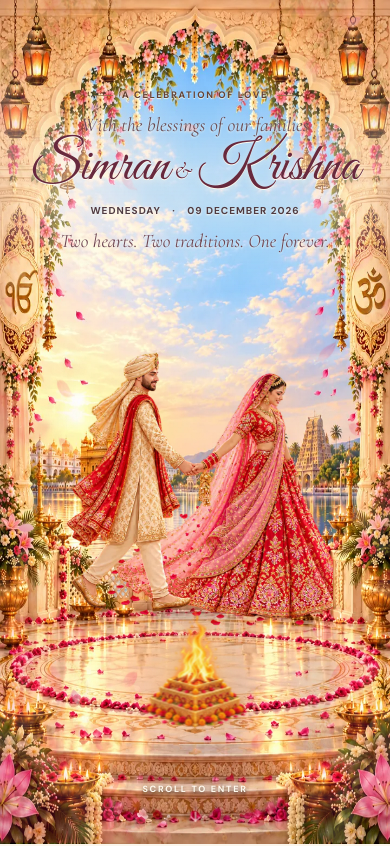
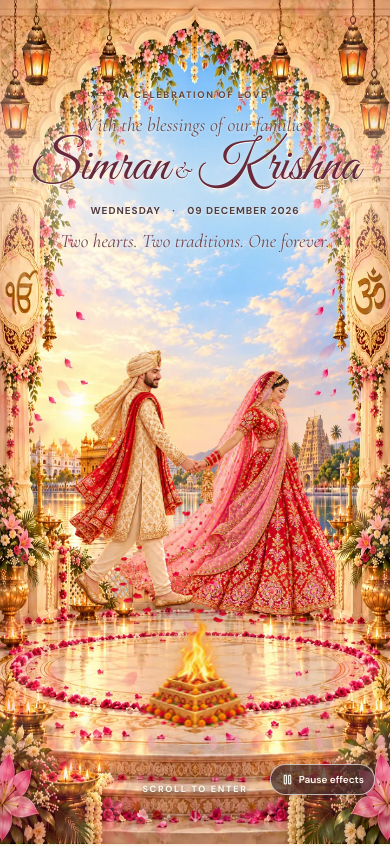
Before and after one commit to Mr-krishu/Simkri, a React (Vite) app: page / in a window 390 px wide. Shown: the top 846 px of the page. Built offline with nearby package versions, Linux system fonts and the light colour scheme; the HTML template or start-up script is replaced by a standard one.

Commit message:
Improve real-phone hero motion and honor play pause controls

```diff
--- a/src/index.css
+++ b/src/index.css
@@ -302,6 +302,20 @@ a { color: inherit; }
 @media (prefers-reduced-motion: reduce) {
   html { scroll-behavior: auto; }
   *, *::before, *::after { animation-duration: .01ms !important; animation-iteration-count: 1 !important; transition-duration: .01ms !important; }
+}
+/* A guest may explicitly opt in to hero animation even when the device is set
+   to Reduce Motion. This does not override reduced motion elsewhere. */
+@media (prefers-reduced-motion: reduce) and (max-width:670px) {
+  .hero-motion-active .mobile-animated-scene,
+  .hero-motion-active .mobile-couple-entrance,
+  .hero-motion-active .mobile-scene-florals,
+  .hero-motion-active .mobile-scene-fire,
+  .hero-motion-active .mobile-fire-position,
+  .hero-motion-active .mobile-fire-glow,
+  .hero-motion-active .mobile-scene-floating-petals span {
+    animation-duration: revert !important;
+    animation-iteration-count: revert !important;
+  }
 }
 
 
@@ -862,3 +876,73 @@ a { color: inherit; }
   .layered-mobile-ready .hero-invitation {margin-top: 7px;}
   .layered-mobile-ready .hero-tagline {margin-top: 5px;}
 }
+
+
+/* Phone-friendly visible motion and guest playback controls */
+@media(max-width:670px) {
+  .layered-mobile-ready .hero-motion-toggle {
+    display:inline-flex;
+    position:absolute;
+    z-index:14;
+    bottom:calc(49px + env(safe-area-inset-bottom, 0px));
+    right:15px;
+    align-items:center;
+    justify-content:center;
+    gap:5px;
+    padding:8px 10px;
+    border:1px solid rgba(255,255,255,.65);
+    border-radius:999px;
+    background:rgba(64,40,41,.73);
+    color:#fffaf2;
+    font:600 10px/1.2 'DM Sans',sans-serif;
+    box-shadow:0 3px 10px rgba(45,28,23,.2);
+    -webkit-tap-highlight-color:transparent;
+    touch-action:manipulation;
+    cursor:pointer;
+  }
+  .hero-motion-toggle:focus-visible {outline:3px solid #fff;outline-offset:3px;}
+  .hero-motion-paused .mobile-couple-entrance,
+  .hero-motion-paused .mobile-animated-scene,
+  .hero-motion-paused .mobile-scene-fire,
+  .hero-motion-paused .mobile-fire-position,
+  .hero-motion-paused .mobile-fire-glow,
+  .hero-motion-paused .mobile-scene-florals,
+  .hero-motion-paused .mobile-scene-floating-petals span {
+    animation:none !important;
+  }
+  .hero-motion-paused .mobile-scene-floating-petals span {display:none;}
+  .hero-motion-active .mobile-couple-entrance {
+    animation:mobile-couple-approach 2s ease-out both,mobile-couple-walk-visible 4.1s ease-in-out 2s infinite;
+  }
+  .hero-motion-active .mobile-scene-floating-petals span {
+    animation:mobile-petal-fall 8s linear infinite;
+  }
+  .hero-motion-active .mobile-scene-floating-petals span:nth-child(7) {left:22%;animation-delay:-1.5s;}
+  .hero-motion-active .mobile-scene-floating-petals span:nth-child(8) {left:63%;animation-delay:-5s;}
+  .hero-motion-active .mobile-scene-floating-petals span:nth-child(9) {left:79%;animation-delay:-3s;}
+  .hero-motion-active .mobile-scene-floating-petals span:nth-child(10) {left:41%;animation-delay:-7s;}
+  .hero-motion-active .mobile-scene-fire {animation:mobile-flame-flicker 1.2s ease-in-out infinite alternate;}
+  .hero-motion-active .mobile-fire-glow {animation:mobile-fire-glimmer 1.3s ease-in-out infinite alternate;}
+  .hero-motion-active .mobile-animated-scene {animation:mobile-scene-entrance 1.15s ease-out both;}
+}
+@keyframes mobile-couple-walk-visible {
+  0%,100% {transform:translate3d(0,var(--couple-drop),0) scale(var(--couple-size));}
+  25% {transform:translate3d(5px,calc(var(--couple-drop) - 5px),0) scale(var(--couple-size));}
+  50% {transform:translate3d(9px,calc(var(--couple-drop) + 1px),0) scale(var(--couple-size));}
+  75% {transform:translate3d(4px,calc(var(--couple-drop) - 4px),0) scale(var(--couple-size));}
+}
+@media (prefers-reduced-motion: reduce) and (max-width:670px) {
+  .hero-motion-active .mobile-couple-entrance {
+    animation:mobile-couple-walk-visible 4.1s ease-in-out infinite !important;
+  }
+  .hero-motion-active .mobile-scene-floating-petals span {
+    display:block;
+    animation:mobile-petal-fall 8s linear infinite !important;
+  }
+  .hero-motion-active .mobile-scene-fire {
+    animation:mobile-flame-flicker 1.2s ease-in-out infinite alternate !important;
+  }
+  .hero-motion-active .mobile-fire-glow {
+    animation:mobile-fire-glimmer 1.3s ease-in-out infinite alternate !important;
+  }
+}
```
